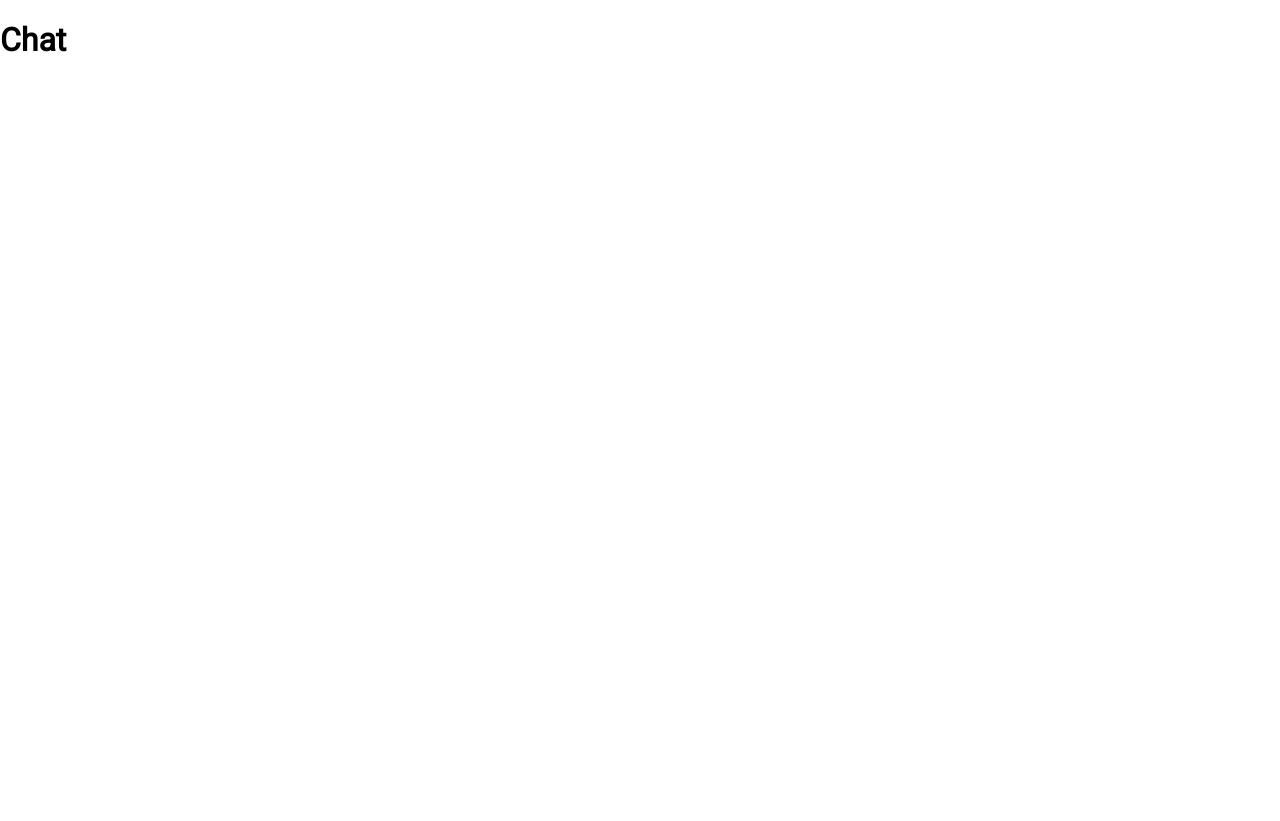
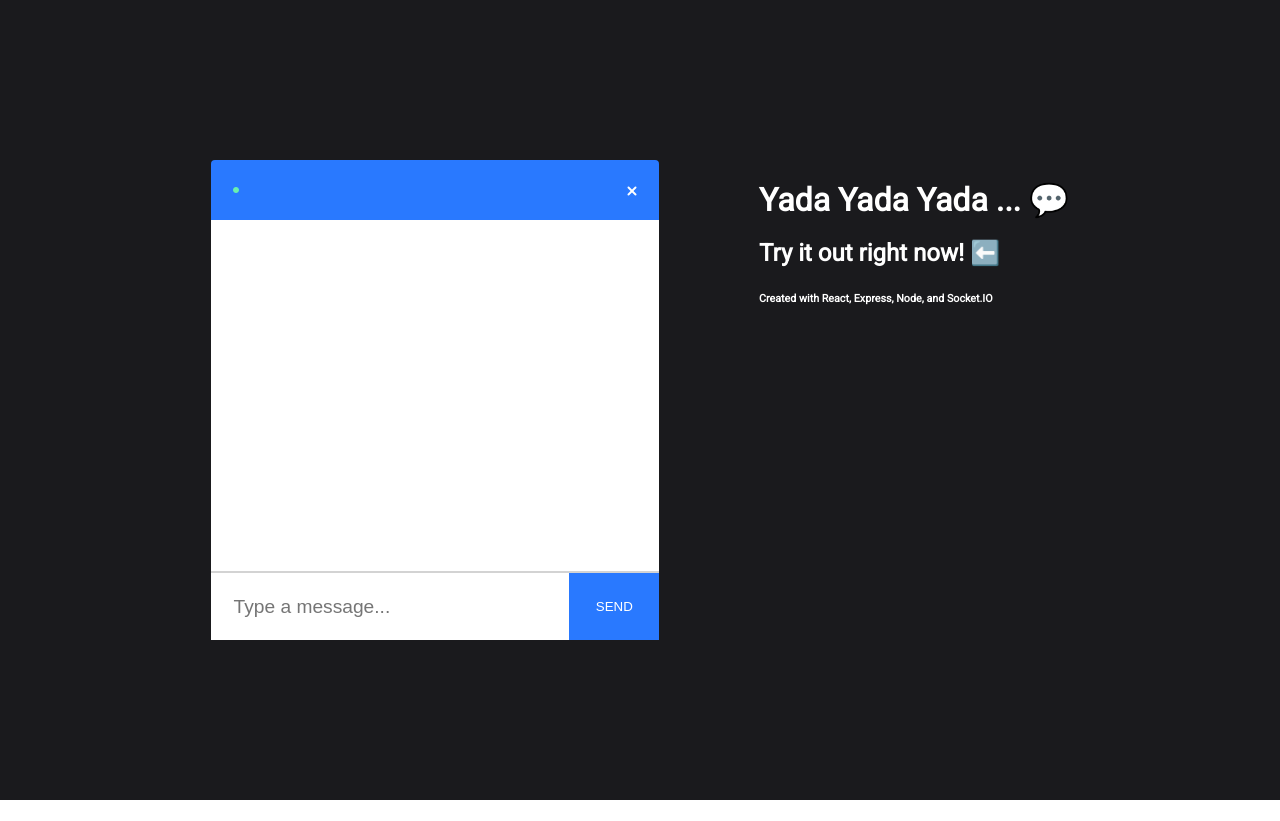
Before and after one commit to churchjg/Yada, a React (Create React App) app in the folder client/: page /chat in a window 1280 px wide. After the commit the page ends 800 px from the top, so only its background shows below. Built offline with nearby package versions, Linux system fonts and the light colour scheme.

Commit message:
backend done

```diff
--- a/client/src/components/Chat/Chat.js
+++ b/client/src/components/Chat/Chat.js
@@ -2,10 +2,10 @@ import React, { useState, useEffect } from "react";
 import queryString from "query-string";
 import io from "socket.io-client";
 
-// import TextContainer from '../TextContainer/TextContainer';
-// import Messages from '../Messages/Messages';
-// import InfoBar from '../InfoBar/InfoBar';
-// import Input from '../Input/Input';
+import TextContainer from '../TextContainer/TextContainer';
+import Messages from '../Messages/Messages';
+import InfoBar from '../InfoBar/InfoBar';
+import Input from '../Input/Input';
 
 import "./Chat.css";
 
@@ -14,7 +14,10 @@ let socket;
 const Chat = ({ location }) => {
   const [name, setName] = useState("");
   const [room, setRoom] = useState("");
-  const ENDPOINT = 'localhost:5000'
+  const [users, setUsers] = useState("");
+  const [message, setMessage] = useState("");
+  const [messages, setMessages] = useState([]);
+  const ENDPOINT = "http://localhost:5000/";
 
   useEffect(() => {
     const { name, room } = queryString.parse(location.search);
@@ -24,13 +27,46 @@ const Chat = ({ location }) => {
     setName(name);
     setRoom(room);
 
-    socket.emit('join', { name, room});
+    socket.emit("join", { name, room }, () => {});
+
+    return () => {
+      socket.emit("disconnect");
+
+      socket.off();
+    };
+  }, [ENDPOINT, location.search]);
 
 
-  }, [ENDPOINT, location.search]);
+  ////////
 
-  return <h1>Chat</h1>;
+  useEffect(() => {
+    socket.on("message", (message) => {
+      setMessages((messages) => [...messages, message]);
+    });
+
+    socket.on("roomData", ({ users }) => {
+      setUsers(users);
+    });
+  }, []);
+
+  const sendMessage = (event) => {
+    event.preventDefault();
+
+    if(message) {
+      socket.emit('sendMessage', message, () => setMessage(''));
+    }
+  }
+
+  return (
+    <div className="outerContainer">
+      <div className="container">
+          <InfoBar room={room} />
+          <Messages messages={messages} name={name} />
+          <Input message={message} setMessage={setMessage} sendMessage={sendMessage} />
+      </div>
+      <TextContainer users={users}/>
+    </div>
+  );
 };
 
-
 export default Chat;
--- /dev/null
+++ b/client/src/components/InfoBar/InfoBar.css
@@ -0,0 +1,28 @@
+.infoBar {
+    display: flex;
+    align-items: center;
+    justify-content: space-between;
+    background: #2979FF;
+    border-radius: 4px 4px 0 0;
+    height: 60px;
+    width: 100%;
+  }
+
+  .leftInnerContainer {
+    flex: 0.5;
+    display: flex;
+    align-items: center;
+    margin-left: 5%;
+    color: white;
+  }
+
+  .rightInnerContainer {
+    display: flex;
+    flex: 0.5;
+    justify-content: flex-end;
+    margin-right: 5%;
+  }
+
+  .onlineIcon {
+    margin-right: 5%;
+  }
--- /dev/null
+++ b/client/src/components/InfoBar/InfoBar.js
@@ -0,0 +1,21 @@
+import React from 'react';
+import './InfoBar.css';
+
+
+import onlineIcon from '../../icons/onlineIcon.png';
+import closeIcon from '../../icons/closeIcon.png';
+
+
+const InfoBar = ({ room }) => (
+    <div className="infoBar">
+      <div className="leftInnerContainer">
+        <img className="onlineIcon" src={onlineIcon} alt="online icon" />
+        <h3>{room}</h3>
+      </div>
+      <div className="rightInnerContainer">
+        <a href="/"><img src={closeIcon} alt="close icon" /></a>
+      </div>
+    </div>
+  );
+
+  export default InfoBar;
--- /dev/null
+++ b/client/src/components/Input/Input.css
@@ -0,0 +1,27 @@
+.form {
+    display: flex;
+    border-top: 2px solid #D3D3D3;
+  }
+
+  .input {
+    border: none;
+    border-radius: 0;
+    padding: 5%;
+    width: 80%;
+    font-size: 1.2em;
+  }
+
+  input:focus, textarea:focus, select:focus{
+    outline: none;
+  }
+
+  .sendButton {
+    color: #fff !important;
+    text-transform: uppercase;
+    text-decoration: none;
+    background: #2979FF;
+    padding: 20px;
+    display: inline-block;
+    border: none;
+    width: 20%;
+  }
--- /dev/null
+++ b/client/src/components/Input/Input.js
@@ -0,0 +1,19 @@
+import React from 'react';
+
+import './Input.css';
+
+const Input = ({ setMessage, sendMessage, message }) => (
+  <form className="form">
+    <input
+      className="input"
+      type="text"
+      placeholder="Type a message..."
+      value={message}
+      onChange={({ target: { value } }) => setMessage(value)}
+      onKeyPress={event => event.key === 'Enter' ? sendMessage(event) : null}
+    />
+    <button className="sendButton" onClick={e => sendMessage(e)}>Send</button>
+  </form>
+)
+
+export default Input;
--- /dev/null
+++ b/client/src/components/Messages/Message/Message.css
@@ -0,0 +1,67 @@
+.messageBox {
+    background: #F3F3F3;
+    border-radius: 20px;
+    padding: 5px 20px;
+    color: white;
+    display: inline-block;
+    max-width: 80%;
+  }
+
+  .messageText {
+    width: 100%;
+    letter-spacing: 0;
+    float: left;
+    font-size: 1.1em;
+    word-wrap: break-word;
+  }
+
+  .messageText img {
+    vertical-align: middle;
+  }
+
+  .messageContainer {
+    display: flex;
+    justify-content: flex-end;
+    padding: 0 5%;
+    margin-top: 3px;
+  }
+
+  .sentText {
+    display: flex;
+    align-items: center;
+    font-family: Helvetica;
+    color: #828282;
+    letter-spacing: 0.3px;
+  }
+
+  .pl-10 {
+    padding-left: 10px;
+  }
+
+  .pr-10 {
+    padding-right: 10px;
+  }
+
+  .justifyStart {
+    justify-content: flex-start;
+  }
+
+  .justifyEnd {
+    justify-content: flex-end;
+  }
+
+  .colorWhite {
+    color: white;
+  }
+
+  .colorDark {
+    color: #353535;
+  }
+
+  .backgroundBlue {
+    background: #2979FF;
+  }
+
+  .backgroundLight {
+    background: #F3F3F3;
+  }
--- /dev/null
+++ b/client/src/components/Messages/Message/Message.js
@@ -0,0 +1,37 @@
+import React from 'react';
+
+import './Message.css';
+
+import ReactEmoji from 'react-emoji';
+
+const Message = ({ message: { text, user }, name }) => {
+  let isSentByCurrentUser = false;
+
+  const trimmedName = name.trim().toLowerCase();
+
+  if(user === trimmedName) {
+    isSentByCurrentUser = true;
+  }
+
+  return (
+    isSentByCurrentUser
+      ? (
+        <div className="messageContainer justifyEnd">
+          <p className="sentText pr-10">{trimmedName}</p>
+          <div className="messageBox backgroundBlue">
+            <p className="messageText colorWhite">{ReactEmoji.emojify(text)}</p>
+          </div>
+        </div>
+        )
+        : (
+          <div className="messageContainer justifyStart">
+            <div className="messageBox backgroundLight">
+              <p className="messageText colorDark">{ReactEmoji.emojify(text)}</p>
+            </div>
+            <p className="sentText pl-10 ">{user}</p>
+          </div>
+        )
+  );
+}
+
+export default Message;
--- /dev/null
+++ b/client/src/components/Messages/Messages.css
@@ -0,0 +1,5 @@
+.messages {
+    padding: 5% 0;
+    overflow: auto;
+    flex: auto;
+  }
--- /dev/null
+++ b/client/src/components/Messages/Messages.js
@@ -0,0 +1,15 @@
+import React from 'react';
+
+import ScrollToBottom from 'react-scroll-to-bottom';
+
+import Message from './Message/Message';
+
+import './Messages.css';
+
+const Messages = ({ messages, name }) => (
+  <ScrollToBottom className="messages">
+    {messages.map((message, i) => <div key={i}><Message message={message} name={name}/></div>)}
+  </ScrollToBottom>
+);
+
+export default Messages;
--- /dev/null
+++ b/client/src/components/TextContainer/TextContainer.css
@@ -0,0 +1,33 @@
+.textContainer {
+    display: flex;
+    flex-direction: column;
+    margin-left: 100px;
+    color: white;
+    height: 60%;
+    justify-content: space-between;
+  }
+
+  .activeContainer {
+    display: flex;
+    align-items: center;
+    margin-bottom: 50%;
+  }
+
+  .activeItem {
+    display: flex;
+    align-items: center;
+  }
+
+  .activeContainer img {
+    padding-left: 10px;
+  }
+
+  .textContainer h1 {
+    margin-bottom: 0px;
+  }
+
+  @media (min-width: 320px) and (max-width: 1200px) {
+    .textContainer {
+      display: none;
+    }
+  }
--- /dev/null
+++ b/client/src/components/TextContainer/TextContainer.js
@@ -0,0 +1,38 @@
+import React from 'react';
+
+import onlineIcon from '../../icons/onlineIcon.png';
+
+import './TextContainer.css';
+
+const TextContainer = ({ users }) => (
+  <div className="textContainer">
+    <div>
+      <h1>Yada Yada Yada ... <span role="img" aria-label="emoji">💬</span></h1>
+
+      <h2>Try it out right now! <span role="img" aria-label="emoji">⬅️</span></h2>
+
+      <h6>Created with React, Express, Node, and Socket.IO <span role="img" aria-label="emoji"></span></h6>
+    </div>
+    {
+      users
+        ? (
+          <div>
+            <h1>People currently chatting:</h1>
+            <div className="activeContainer">
+              <h2>
+                {users.map(({name}) => (
+                  <div key={name} className="activeItem">
+                    {name}
+                    <img alt="Online Icon" src={onlineIcon}/>
+                  </div>
+                ))}
+              </h2>
+            </div>
+          </div>
+        )
+        : null
+    }
+  </div>
+);
+
+export default TextContainer;
```
Also changed, not shown: client/src/icons/closeIcon.png (added), client/src/icons/onlineIcon.png (added).
